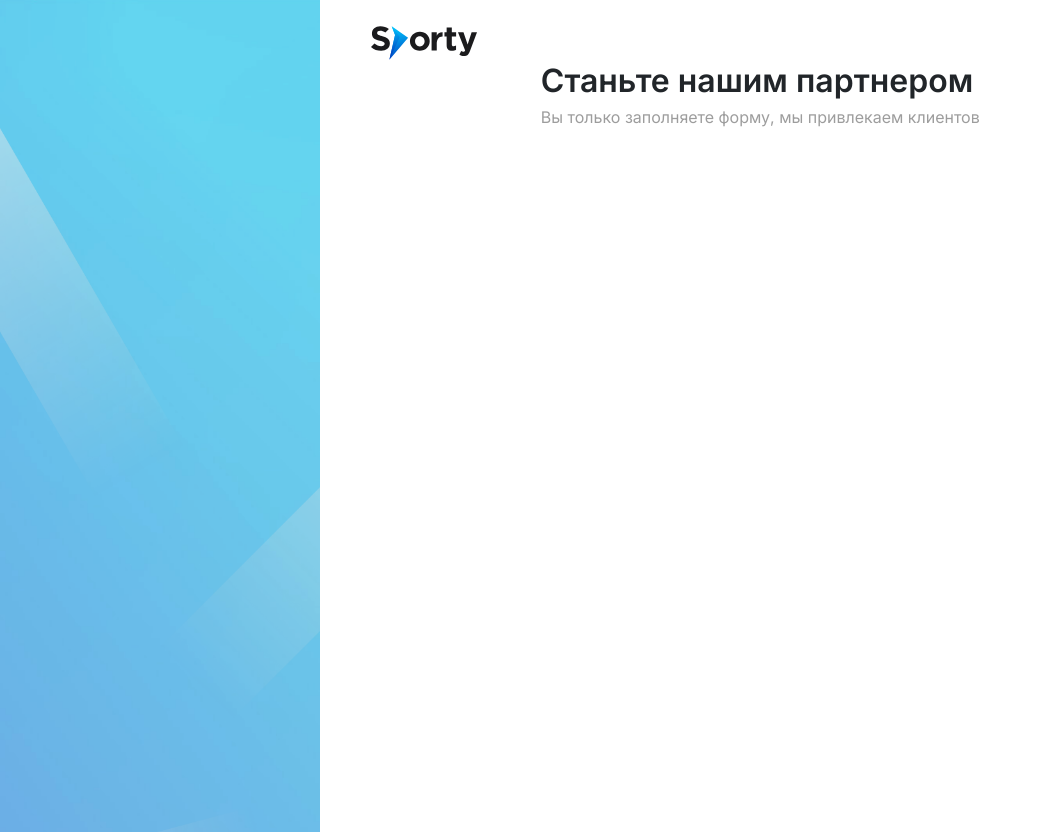
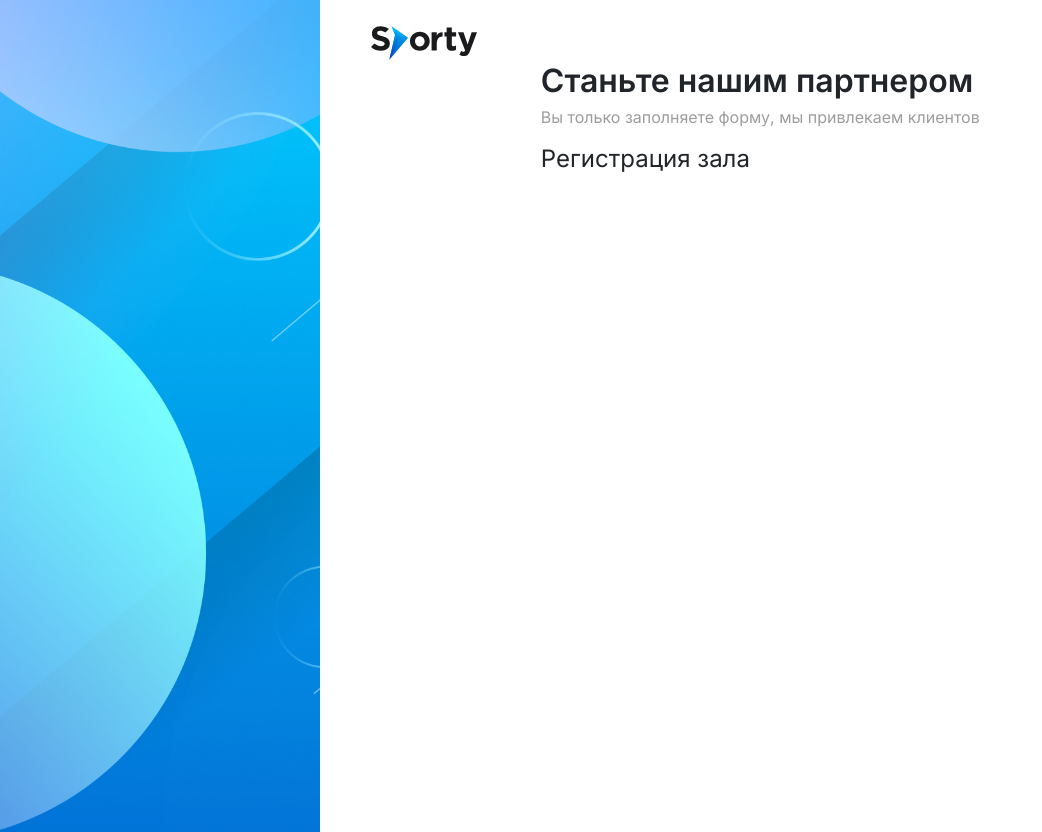
Before and after one commit to ulugbek-code/sporty-landing, a Vue app: page /partners in a window 1280 px wide. Shown: the top 832 px of the page, without its empty margins (0-1042 px from the left). Built offline with nearby package versions, Linux system fonts and the light colour scheme.

Commit message:
left frame changed

```diff
--- a/src/views/PartnerForm.vue
+++ b/src/views/PartnerForm.vue
@@ -3,7 +3,7 @@
     <div class="container-fluid">
       <div class="row">
         <div class="col-md-3">
-          <img src="../assets/blue-frame.png" alt="" />
+          <img src="../assets/LeftBar.png" alt="" />
         </div>
         <div class="col-md-9 px-5 pt-4">
           <div class="header-form">
@@ -14,7 +14,9 @@
               <h2>Станьте нашим партнером</h2>
               <p>Вы только заполняете форму, мы привлекаем клиентов</p>
             </div>
-            <form @submit.prevent></form>
+            <form @submit.prevent>
+              <h4>Регистрация зала</h4>
+            </form>
           </div>
         </div>
       </div>
```
Also changed, not shown: src/assets/LeftBar.png (added), src/assets/blue-frame.png (deleted).
